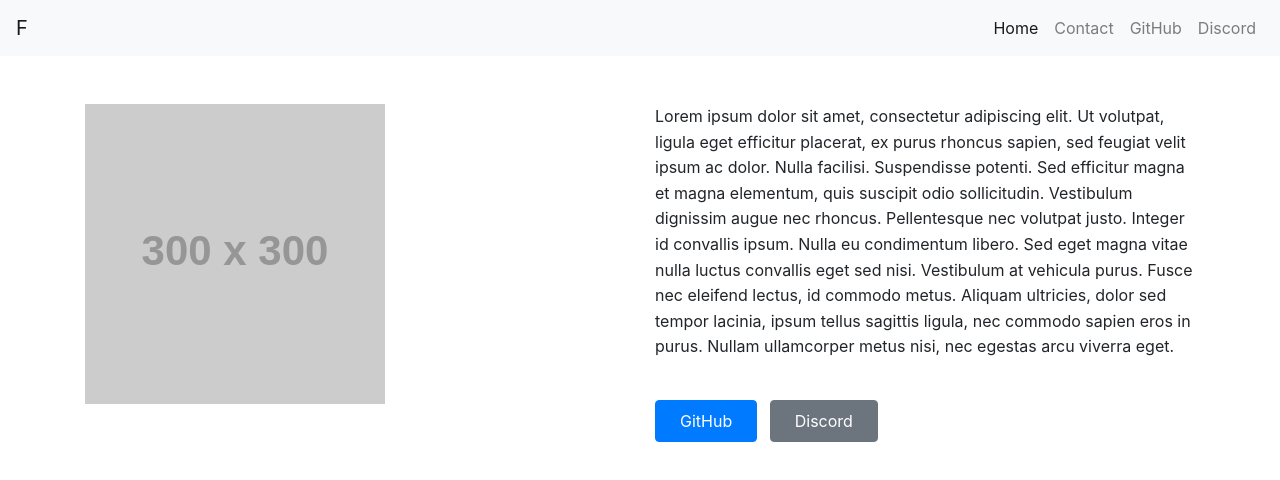
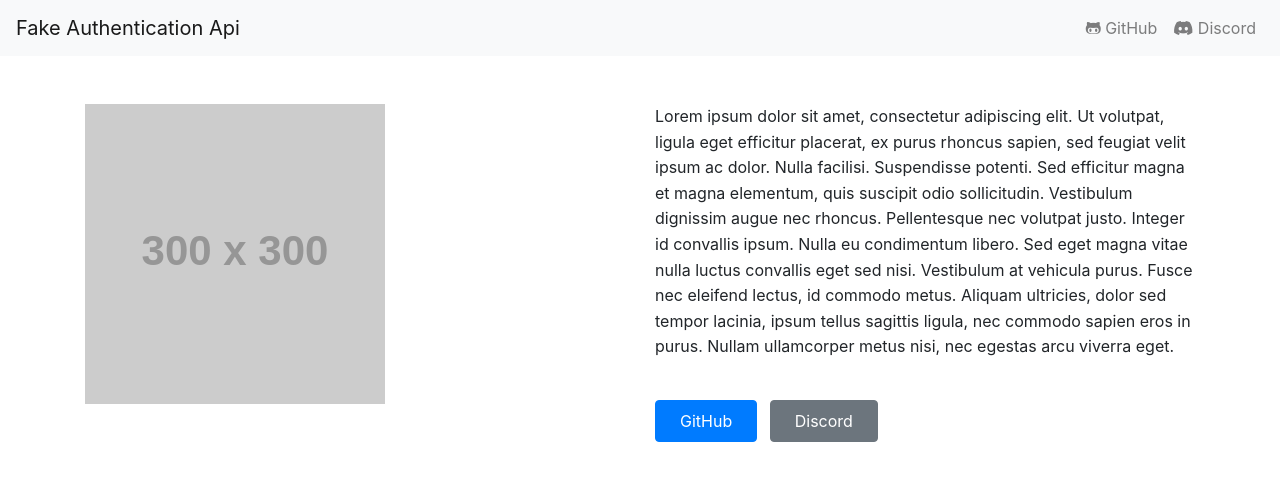
Before and after one commit to rakshixh/FakeAuthentication-API, a website: page website/index.html in a window 1280 px wide. Drawn offline with nearby package versions, Linux system fonts and the light colour scheme; placeholder pictures from the web are drawn by us.

Commit message:
added fontawesome icons and google fonts with icons for github and discord & navbar

```diff
--- a/website/index.html
+++ b/website/index.html
@@ -9,14 +9,26 @@
       rel="stylesheet"
       href="https://maxcdn.bootstrapcdn.com/bootstrap/4.5.2/css/bootstrap.min.css"
     />
+    <!-- Font Awesome CSS -->
+    <link
+      rel="stylesheet"
+      href="https://cdnjs.cloudflare.com/ajax/libs/font-awesome/6.0.0/css/all.min.css"
+    />
     <!-- Custom CSS -->
     <link rel="stylesheet" href="style.css" />
+    <!-- Fonts -->
+    <link rel="preconnect" href="https://fonts.googleapis.com" />
+    <link rel="preconnect" href="https://fonts.gstatic.com" crossorigin />
+    <link
+      href="https://fonts.googleapis.com/css2?family=Reenie+Beanie&display=swap"
+      rel="stylesheet"
+    />
   </head>
 
   <body>
     <!-- Navbar -->
     <nav class="navbar navbar-expand-lg navbar-light bg-light">
-      <a class="navbar-brand" href="#">F</a>
+      <a class="navbar-brand" href="/">Fake Authentication Api</a>
       <button
         class="navbar-toggler"
         type="button"
@@ -30,17 +42,15 @@
       </button>
       <div class="collapse navbar-collapse" id="navbarNav">
         <ul class="navbar-nav ml-auto">
-          <li class="nav-item active">
-            <a class="nav-link" href="#">Home</a>
+          <li class="nav-item">
+            <a class="nav-link" href="#">
+              <i class="fa-brands fa-github-alt"></i> GitHub
+            </a>
           </li>
           <li class="nav-item">
-            <a class="nav-link" href="#">Contact</a>
-          </li>
-          <li class="nav-item">
-            <a class="nav-link" href="#">GitHub</a>
-          </li>
-          <li class="nav-item">
-            <a class="nav-link" href="#">Discord</a>
+            <a class="nav-link" href="#">
+              <i class="fa-brands fa-discord"></i> Discord
+            </a>
           </li>
         </ul>
       </div>
```
